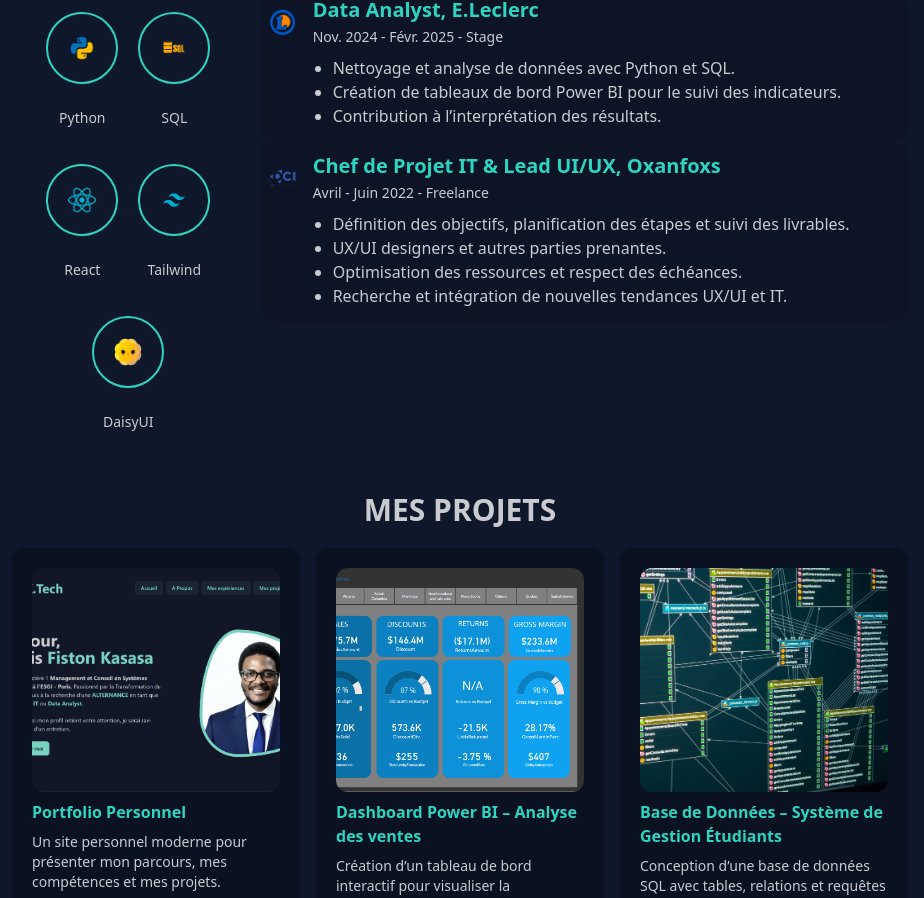
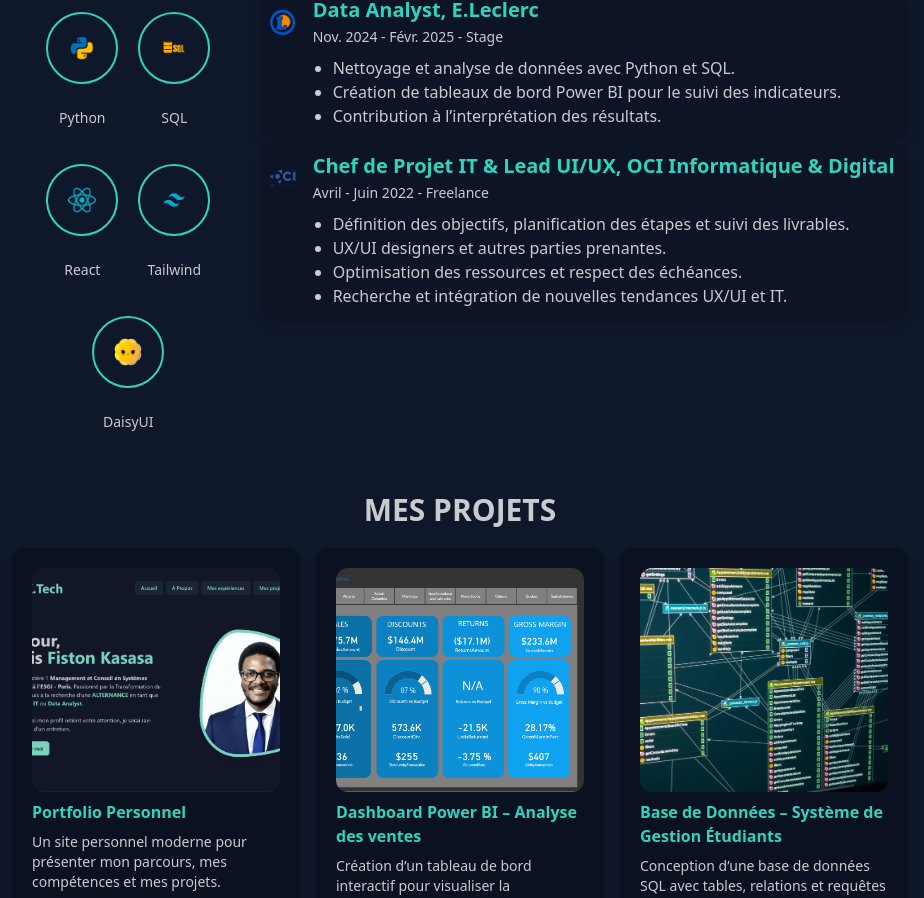
Before and after one commit to Fiston112/Projet---Portfolio-2.0, a React (Vite) app: page / in a window 1280 px wide. Shown: the part 1830-2728 px from the top of the page, without its empty margins (180-1104 px from the left). Built offline with nearby package versions, Linux system fonts and the light colour scheme.

Commit message:
Update company name in Experiences component

```diff
--- a/src/components/Experiences.tsx
+++ b/src/components/Experiences.tsx
@@ -55,7 +55,7 @@
   {
     id: 3,
     role: "Chef de Projet IT & Lead UI/UX",
-    company: "Oxanfoxs",
+    company: "OCI Informatique & Digital",
     period: "Avril - Juin 2022 - Freelance",
     description: [
       "Définition des objectifs, planification des étapes et suivi des livrables.",
```
